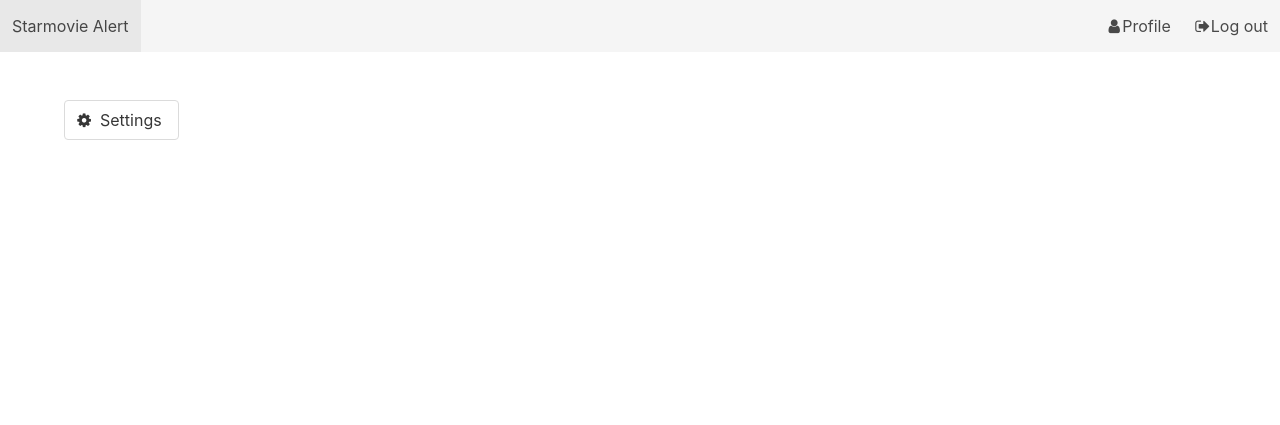
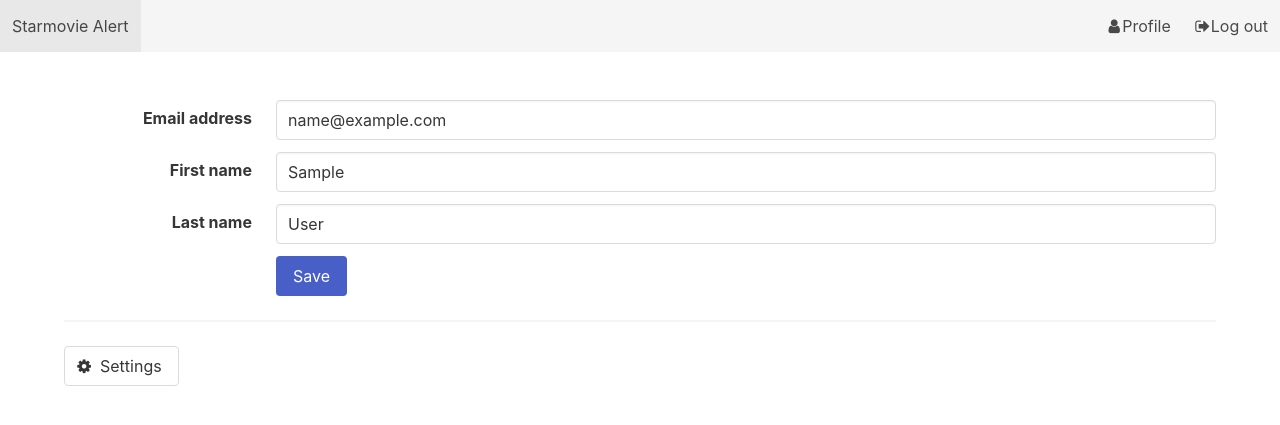
Before and after one commit to Retzudo/starmovie-alarm, a Django app: page /accounts/profile/ in a window 1280 px wide. Shown: the top 425 px of the page. Run offline with Django 3.2, Linux system fonts and the light colour scheme; the visitor is signed in with stand-in values (Sample User, id 1); some libraries are stand-ins or nearby versions.

Commit message:
Profile form

```diff
--- a/starmoviealert/frontend/forms.py
+++ b/starmoviealert/frontend/forms.py
@@ -1,10 +1,16 @@
 from django import forms
-from django.contrib import auth
+from django.contrib.auth import get_user_model
 from django.contrib.auth.forms import UserCreationForm as ContribUserCreationForm
 from django.forms import ModelForm
 from django.utils.translation import ugettext_lazy as _
 
 from core import models
+
+
+class ProfileForm(ModelForm):
+    class Meta:
+        model = get_user_model()
+        fields = ['email', 'first_name', 'last_name']
 
 
 class SettingsForm(ModelForm):
--- a/starmoviealert/frontend/templates/frontend/profile.html
+++ b/starmoviealert/frontend/templates/frontend/profile.html
@@ -3,6 +3,63 @@
 {% block body %}
     <section class="section">
         <div class="container">
+            <form action="{% url 'profile' %}" method="post">
+                <div class="field is-horizontal">
+                    <div class="field-label is-normal">
+                        <label for="{{ form.email.id_for_label }}" class="label">{{ form.email.label }}</label>
+                    </div>
+                    <div class="field-body">
+                        <div class="field">
+                            <div class="control">
+                                <input type="email" class="input" placeholder="jane.doe@example.com" name="{{ form.email.name }}" id="{{ form.email.auto_id }}" {% if form.email.value %}value="{{ form.email.value }}{% endif %}">
+                            </div>
+                        </div>
+                    </div>
+                </div>
+                <div class="field is-horizontal">
+                    <div class="field-label is-normal">
+                        <label for="{{ form.first_name.id_for_label }}" class="label">{{ form.first_name.label }}</label>
+                    </div>
+                    <div class="field-body">
+                        <div class="field">
+                            <div class="control">
+                                <input type="text" class="input" placeholder="Jane" name="{{ form.first_name.name }}" id="{{ form.first_name.auto_id }}" {% if form.first_name.value %}value="{{ form.first_name.value }}{% endif %}">
+                            </div>
+                        </div>
+                    </div>
+                </div>
+
+                <div class="field is-horizontal">
+                    <div class="field-label is-normal">
+                        <label for="{{ form.last_name.id_for_label }}" class="label">{{ form.last_name.label }}</label>
+                    </div>
+                    <div class="field-body">
+                        <div class="field">
+                            <div class="control">
+                                <input type="text" class="input" placeholder="Doe" name="{{ form.last_name.name }}" id="{{ form.last_name.auto_id }}" {% if form.last_name.value %}value="{{ form.last_name.value }}{% endif %}">
+                            </div>
+                        </div>
+                    </div>
+                </div>
+
+                <div class="field is-horizontal">
+                    <div class="field-label"></div>
+                    <div class="field-body">
+                        <div class="field">
+                            <div class="control">
+                                <button class="button is-link">Save</button>
+                            </div>
+                        </div>
+                    </div>
+                </div>
+
+                {% csrf_token %}
+            </form>
+
+            {% include 'frontend/_messages.html' %}
+
+            <hr>
+
             <a class="button" href="{% url 'settings' %}">
                 <span class="icon">
                     <i class="fa fa-gear"></i>
--- a/starmoviealert/frontend/templates/frontend/settings.html
+++ b/starmoviealert/frontend/templates/frontend/settings.html
@@ -5,7 +5,7 @@
         <div class="container">
             <form action="{% url 'settings' %}" method="post">
                 <div class="field is-horizontal">
-                    <div class="field-label">
+                    <div class="field-label is-normal">
                         <label for="{{ form.favourite_location.id_for_label }}" class="label">{{ form.favourite_location.label }}</label>
                     </div>
                     <div class="field-body">
--- a/starmoviealert/frontend/views.py
+++ b/starmoviealert/frontend/views.py
@@ -6,7 +6,7 @@ from django.contrib.auth import login, authenticate
 from django.contrib.auth.mixins import LoginRequiredMixin
 from django.contrib.messages.views import SuccessMessageMixin
 from django.shortcuts import render, get_object_or_404
-from django.views.generic import UpdateView, TemplateView, FormView
+from django.views.generic import UpdateView, FormView
 
 from core.models import Starmovie, Movie
 from frontend import forms
@@ -21,18 +21,25 @@ def index(request):
 
 def show_movies(request, location):
     get_object_or_404(Starmovie, location=location)
+    show_ov_only = request.user.is_authenticated and request.user.settings.only_show_ov and not request.GET.get('showall')
 
-    movies = Movie.objects.filter(
+    all_movies = Movie.objects.filter(
         showing_dates__date__gte=datetime.now(pytz.timezone(settings.TIME_ZONE)),
         showing_dates__location__location__iexact=location,
     ).distinct().order_by('-is_ov', 'title')
+    ov_movies = all_movies.filter(is_ov=True)
 
-    if request.user.is_authenticated and request.user.settings.only_show_ov:
-        movies = movies.filter(is_ov=True)
+    if show_ov_only:
+        movies = ov_movies
+    else:
+        movies = all_movies
 
     return render(request, 'frontend/starmovie.html', context={
         'movies': movies,
-        'location': location
+        'location': location,
+        'all_movies': all_movies.count(),
+        'ov_movies': ov_movies.count(),
+        'show_ov_only': show_ov_only,
     })
 
 
@@ -49,8 +56,14 @@ def movie_details(request, location=None, movie_id=None):
     })
 
 
-class ProfileView(LoginRequiredMixin, TemplateView):
+class ProfileView(LoginRequiredMixin, SuccessMessageMixin, UpdateView):
     template_name = 'frontend/profile.html'
+    form_class = forms.ProfileForm
+    success_url = '/accounts/profile'
+    success_message = 'Settings saved!'
+
+    def get_object(self, queryset=None):
+        return self.request.user
 
 
 class SettingsView(LoginRequiredMixin, SuccessMessageMixin, UpdateView):
```
Also changed, not shown: starmoviealert/frontend/templates/frontend/starmovie.html (+7 -1 lines).
